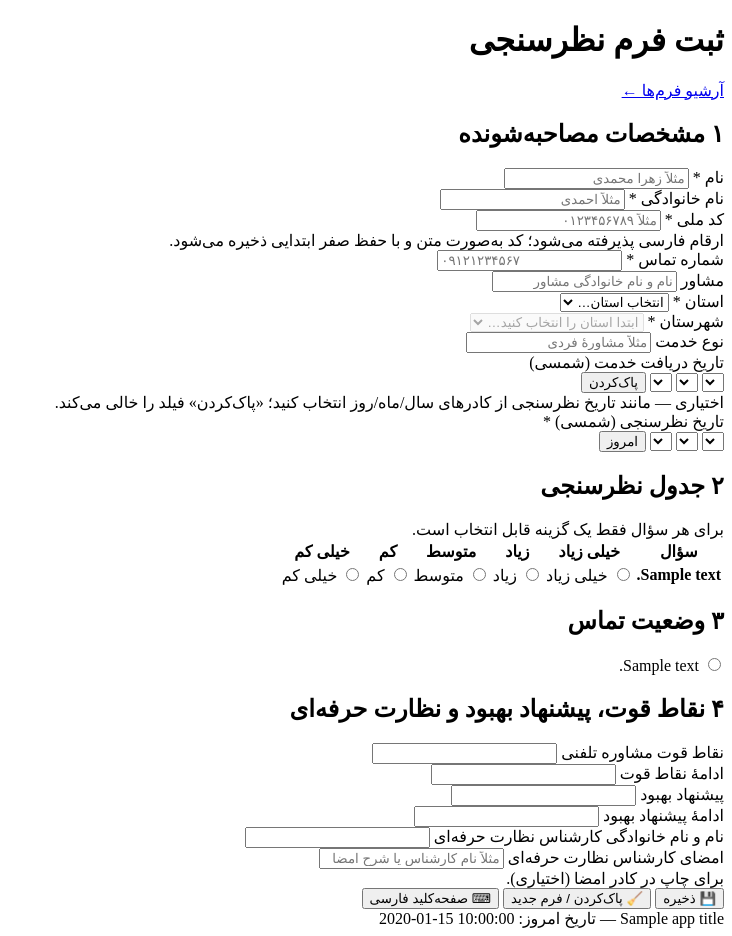
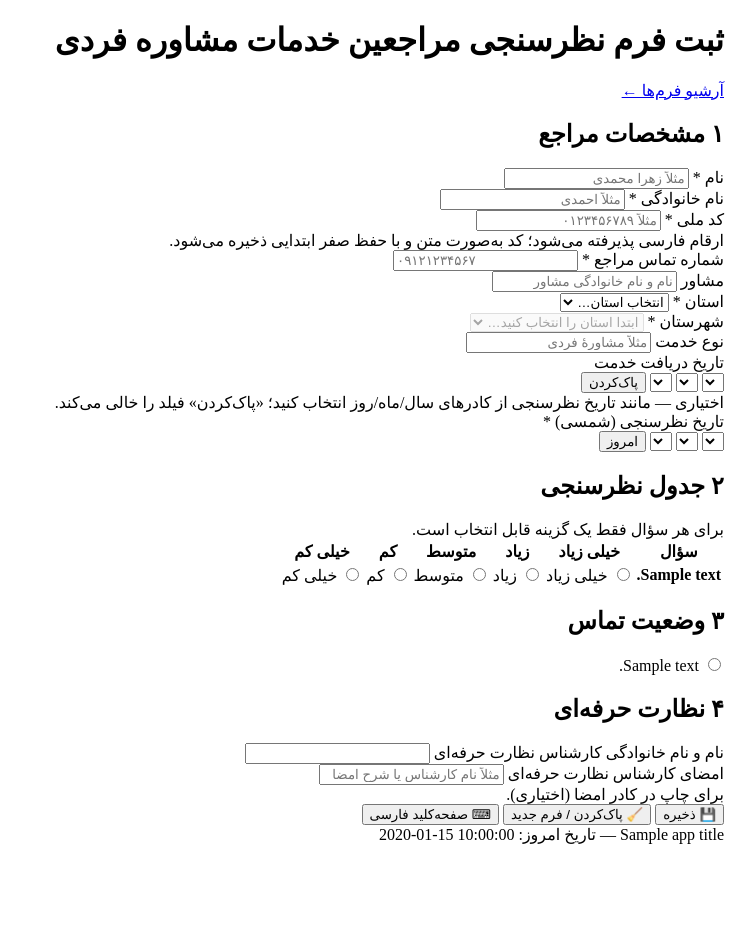
Before and after one commit to samaneh-IT-rose/survey-system, a Python web app: template app/templates/form.html in a window 1280 px wide. Shown: the part 93-1029 px from the top of the page, without its empty margins (548-1280 px from the left). After the commit the page ends 937 px from the top, so only its background shows below. Run offline with Jinja, Linux system fonts and the light colour scheme; the template is opened without the code that fills it: most values are stand-ins (such as "Sample title", 1, 10 or a date in 2020); grey boxes marked "Sample" are stand-in pictures; lists and menus that the app fills with data are empty.

Commit message:
هماهنگ‌سازی کامل سامانه با فرم جدید: عنوان و برچسب‌های صفحهٔ ثبت («مشخصات مراجع»، «شماره تماس مراجع»، «نظارت حرفه‌ای»)، حذف فیلدهای نقاط قوت/پیشنهاد بهبود از فرم (مقدار قدیمی رکوردهای تلفنی هنگام ویرایش حفظ می‌شود)، تطبیق خروجی اکسل با متن snapshot سؤال‌ها و برچسب‌های فایل نمونه، تست API با ۹ سؤال، همگام‌سازی خودکار الگو در update-windows.ps1 (گام 4b) و نسخهٔ سامانه: 1.2.6

```diff
--- a/app/config.py
+++ b/app/config.py
@@ -8,7 +8,7 @@ BASE_DIR = Path(__file__).resolve().parent.parent  # survey-system/
 APP_TITLE = "سامانه فرم نظرسنجی تلفنی"
 # نسخهٔ برنامه — در فوتر صفحهٔ ورود و در healthz نمایش داده می‌شود تا
 # بعد از هر به‌روزرسانی بتوان مطمئن شد نسخهٔ جدید واقعاً روی سرور است
-APP_VERSION = "1.2.5"
+APP_VERSION = "1.2.6"
 ORG_NAME = os.environ.get("SURVEY_ORG_NAME", "راه زندگی")
 LOGO_URL = os.environ.get("SURVEY_LOGO_URL", "/app/static/logo/logo.png")
 
--- a/app/templates/form.html
+++ b/app/templates/form.html
@@ -1,11 +1,11 @@
 {% extends "base.html" %}
-{% block title %}ثبت فرم نظرسنجی — {{ app_title }}{% endblock %}
+{% block title %}ثبت فرم نظرسنجی مراجعین خدمات مشاوره فردی — {{ app_title }}{% endblock %}
 {% block content %}
 <div data-page="form"></div>
 
 <div class="pagehead">
   <div>
-    <h1 id="formTitle">ثبت فرم نظرسنجی</h1>
+    <h1 id="formTitle">ثبت فرم نظرسنجی مراجعین خدمات مشاوره فردی</h1>
     <div class="sub" id="editBadge"></div>
   </div>
   <a class="btn sm" href="{{ prefix }}/records">آرشیو فرم‌ها ←</a>
@@ -13,7 +13,7 @@
 
 <form id="surveyForm" novalidate>
   <section class="card">
-    <h2><span class="num">۱</span> مشخصات مصاحبه‌شونده</h2>
+    <h2><span class="num">۱</span> مشخصات مراجع</h2>
     <div class="grid">
       <div class="field" id="f-first_name">
         <label for="first_name">نام <span class="req">*</span></label>
@@ -32,7 +32,7 @@
         <div class="err"></div>
       </div>
       <div class="field" id="f-phone">
-        <label for="phone">شماره تماس <span class="req">*</span></label>
+        <label for="phone">شماره تماس مراجع <span class="req">*</span></label>
         <input id="phone" name="phone" type="tel" inputmode="numeric" maxlength="14" placeholder="۰۹۱۲۱۲۳۴۵۶۷">
         <div class="err"></div>
       </div>
@@ -61,7 +61,7 @@
         <div class="err"></div>
       </div>
       <div class="field" id="f-service_date">
-        <label for="sy">تاریخ دریافت خدمت (شمسی)</label>
+        <label for="sy">تاریخ دریافت خدمت</label>
         <div class="datebox">
           <select id="sy" aria-label="سال دریافت خدمت"></select>
           <select id="sm" aria-label="ماه دریافت خدمت"></select>
@@ -135,28 +135,8 @@
   </section>
 
   <section class="card">
-    <h2><span class="num">۴</span> نقاط قوت، پیشنهاد بهبود و نظارت حرفه‌ای</h2>
+    <h2><span class="num">۴</span> نظارت حرفه‌ای</h2>
     <div class="grid">
-      <div class="field" id="f-strengths" style="grid-column: 1 / -1">
-        <label for="strengths">نقاط قوت مشاوره تلفنی</label>
-        <input id="strengths" name="strengths" type="text" maxlength="500">
-        <div class="err"></div>
-      </div>
-      <div class="field" id="f-strengths_extra" style="grid-column: 1 / -1">
-        <label for="strengths_extra">ادامهٔ نقاط قوت</label>
-        <input id="strengths_extra" name="strengths_extra" type="text" maxlength="500">
-        <div class="err"></div>
-      </div>
-      <div class="field" id="f-improvement" style="grid-column: 1 / -1">
-        <label for="improvement">پیشنهاد بهبود</label>
-        <input id="improvement" name="improvement" type="text" maxlength="500">
-        <div class="err"></div>
-      </div>
-      <div class="field" id="f-improvement_extra" style="grid-column: 1 / -1">
-        <label for="improvement_extra">ادامهٔ پیشنهاد بهبود</label>
-        <input id="improvement_extra" name="improvement_extra" type="text" maxlength="500">
-        <div class="err"></div>
-      </div>
       <div class="field" id="f-supervisor_name">
         <label for="supervisor_name">نام و نام خانوادگی کارشناس نظارت حرفه‌ای</label>
         <input id="supervisor_name" name="supervisor_name" type="text" maxlength="120">
```
Also changed, not shown: app/routers/api_surveys.py (+6 -4 lines), app/services/excel_export.py (+8 -5 lines), app/static/js/form.js (+2 -8 lines), 2 other files.
